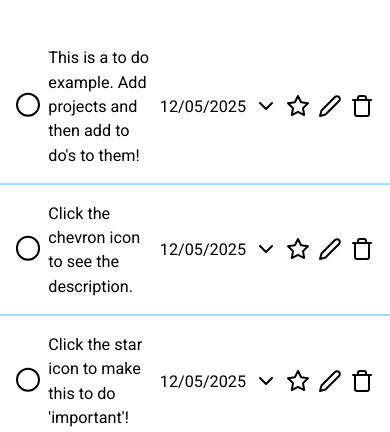
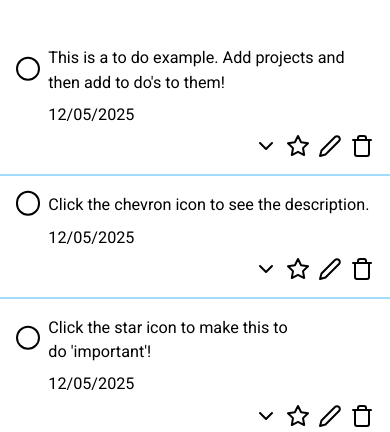
Before and after one commit to BarreraClaudia/todo-list, a website built with webpack: page src/template.html in a window 390 px wide. Shown: the part 412-844 px from the top of the page. Built offline with nearby package versions, Linux system fonts and the light colour scheme; files whose address does not match are found by name.

Commit message:
change to do container layout for smaller screens

```diff
--- a/src/modules/ui/todo.js
+++ b/src/modules/ui/todo.js
@@ -43,6 +43,7 @@ function createTodoElementsFromArray(arr) {
       todoContainer.appendChild(titlePara);
 
       let datePara = document.createElement('p');
+      datePara.classList.add('date');
       datePara.textContent = todo.dueDate;
       todoContainer.appendChild(datePara);
 
--- a/src/styles/styles.css
+++ b/src/styles/styles.css
@@ -577,8 +577,19 @@ Media Queries
   }
 
   .todo-container {
+    grid-template-columns: auto 1fr;
+    align-items: center;
     gap: 0.5rem;
     padding: 1rem;
+  }
+
+  .date,
+  .todo-icons-container {
+    grid-column-start: 2;
+  }
+
+  .todo-icons-container {
+    justify-self: end;
   }
 
   /* navigation */
@@ -622,6 +633,3 @@ Media Queries
     background-color: #d81159;
   }
 }
-
-/* TO DO...... */
-/* logic for empty projects */
```
